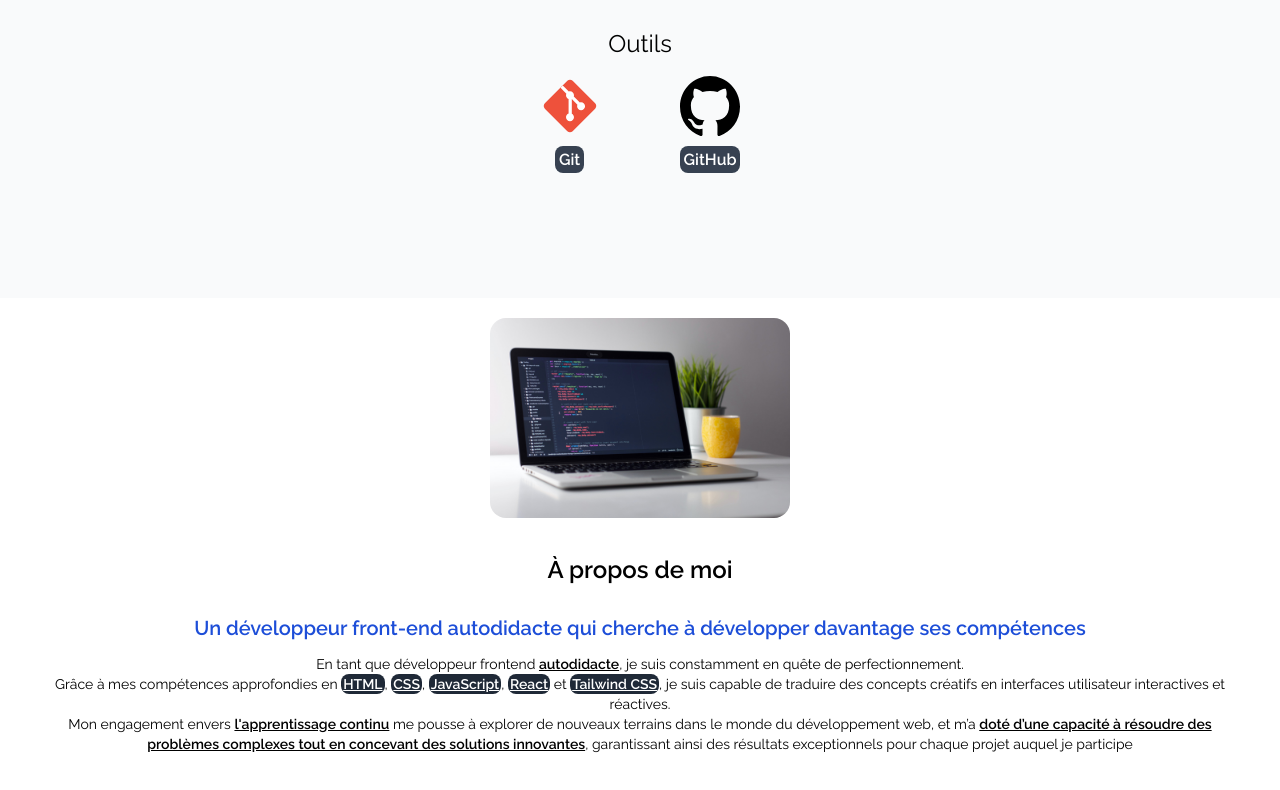
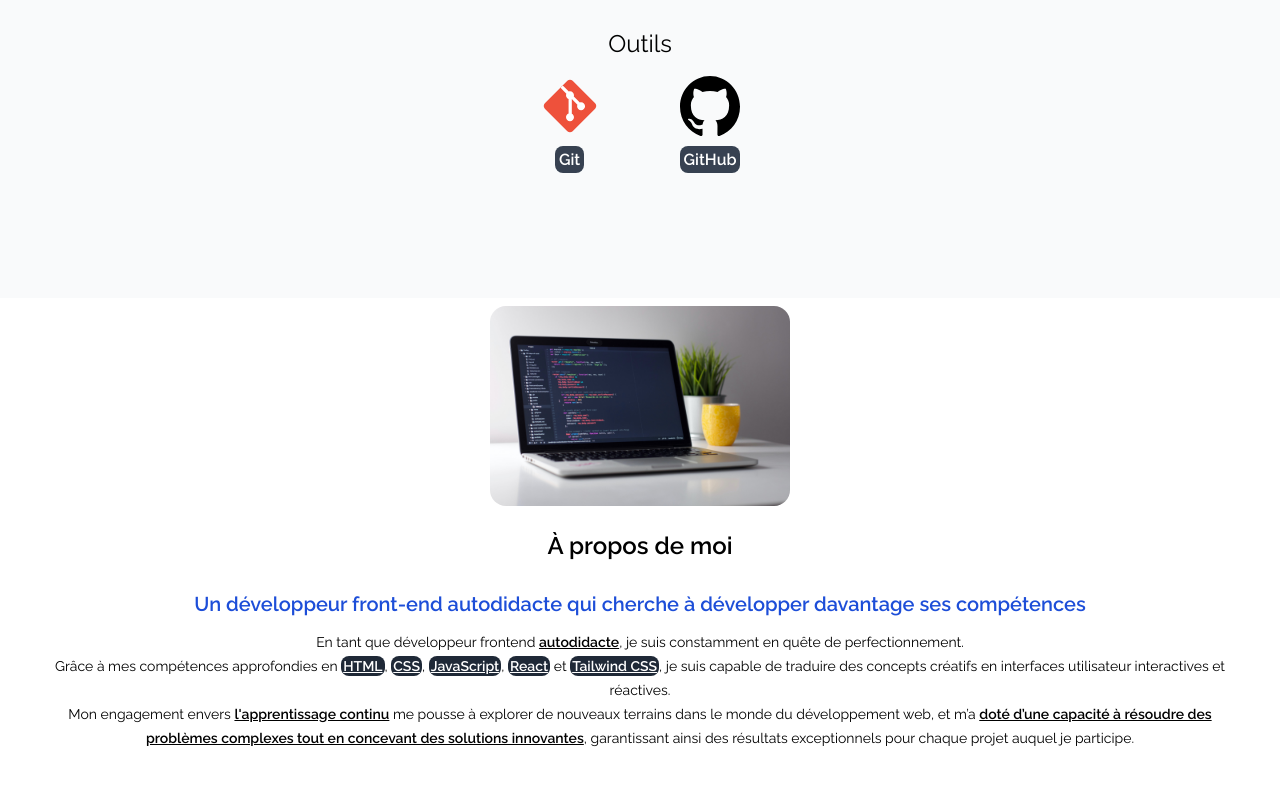
Before and after one commit to Delgorithm/portfolio, a React (Vite) app: page / in a window 1280 px wide. Shown: the part 1362-2152 px from the top of the page. Built offline with nearby package versions, Linux system fonts and the light colour scheme.

Commit message:
fix : spacing for the 'about me'

```diff
--- a/src/components/About/About.jsx
+++ b/src/components/About/About.jsx
@@ -3,16 +3,16 @@ import React from 'react'
 const About = () => {
   return (
     <div className='h-screen bg-white flex flex-col'>
-        <picture className='flex justify-center p-5'>
+        <picture className='flex justify-center p-2'>
             <img src="./img/img001.jpg" alt="" width={300} className='rounded-2xl'/>
         </picture>
         <div className='flex flex-col items-center text-center px-6'>
             <p className='text-2xl font-semibold p-4'>À propos de moi</p>
             <p className='text-xl font-semibold p-3 text-blue-700'>Un développeur front-end autodidacte qui cherche à développer davantage ses compétences</p>
-            <p className='text-sm px-3'>
+            <p className='text-sm px-3 leading-6'>
                 En tant que développeur frontend <span className='underline font-semibold'>autodidacte</span>, je suis constamment en quête de perfectionnement. <br/>
                 Grâce à mes compétences approfondies en <span className='underline font-semibold p-0.5 bg-gray-800 rounded-lg text-white'>HTML</span>, <span className='underline font-semibold p-0.5 bg-gray-800 rounded-lg text-white'>CSS</span>, <span className='underline font-semibold p-0.5 bg-gray-800 rounded-lg text-white'>JavaScript</span>, <span className='underline font-semibold p-0.5 bg-gray-800 rounded-lg text-white'>React</span> et <span className='underline font-semibold p-0.5 bg-gray-800 rounded-lg text-white'>Tailwind CSS</span>, je suis capable de traduire des concepts créatifs en interfaces utilisateur interactives et réactives. <br/>
-                Mon engagement envers <span className='underline font-semibold'>l'apprentissage continu</span> me pousse à explorer de nouveaux terrains dans le monde du développement web, et m’a <span className='underline font-semibold'>doté d’une capacité à résoudre des problèmes complexes tout en concevant des solutions innovantes</span>, garantissant ainsi des résultats exceptionnels pour chaque projet auquel je participe
+                Mon engagement envers <span className='underline font-semibold'>l'apprentissage continu</span> me pousse à explorer de nouveaux terrains dans le monde du développement web, et m’a <span className='underline font-semibold'>doté d’une capacité à résoudre des problèmes complexes tout en concevant des solutions innovantes</span>, garantissant ainsi des résultats exceptionnels pour chaque projet auquel je participe.
             </p>
         </div>
     </div>
```
